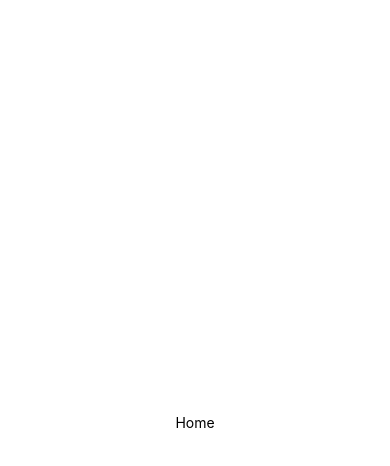
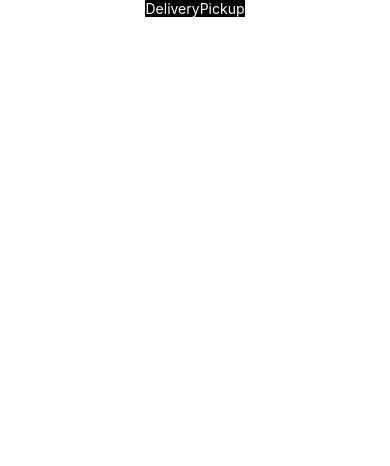
Before and after one commit to Richie1136/Uber-Eats-React-Native, a React Native app in the folder uber-eats-react-native/: screen / in a window 390 px wide. Shown: the top 466 px of the page. Built offline with nearby package versions, Linux system fonts and the light colour scheme.

Commit message:
Created a header button function which takes in the title prop and changing the title inside of the headerTabs function and added styling to the HeaderButton and the HeaderTabs

```diff
--- a/uber-eats-react-native/App.js
+++ b/uber-eats-react-native/App.js
@@ -4,17 +4,6 @@ import Home from './screens/Home';
 
 export default function App() {
   return (
-    <View style={styles.container}>
-      <Home />
-    </View>
+    <Home />
   );
 }
-
-const styles = StyleSheet.create({
-  container: {
-    flex: 1,
-    backgroundColor: '#fff',
-    alignItems: 'center',
-    justifyContent: 'center',
-  },
-});
--- a/uber-eats-react-native/components/headertabs/HeaderTabs.js
+++ b/uber-eats-react-native/components/headertabs/HeaderTabs.js
@@ -1,11 +1,20 @@
-import { View, Text } from 'react-native'
+import { View, Text, Button, TouchableOpacity } from 'react-native'
 
 const HeaderTabs = () => {
   return (
-    <View>
-      <Text>HeaderTabs</Text>
+    <View style={{ flexDirection: 'row', justifyContent: 'center' }}>
+      <HeaderButton title="Delivery" />
+      <HeaderButton title="Pickup" />
     </View>
   )
 }
 
+const HeaderButton = ({ title }) => (
+  <View>
+    <TouchableOpacity style={{ backgroundColor: 'black' }}>
+      <Text style={{ color: 'white' }}>{title}</Text>
+    </TouchableOpacity>
+  </View>
+)
+
 export default HeaderTabs
--- a/uber-eats-react-native/screens/Home.js
+++ b/uber-eats-react-native/screens/Home.js
@@ -1,10 +1,11 @@
-import { View, Text } from 'react-native'
+import { View, Text, SafeAreaView } from 'react-native'
+import HeaderTabs from '../components/headertabs/HeaderTabs'
 
 const Home = () => {
   return (
-    <View>
-      <Text>Home</Text>
-    </View>
+    <SafeAreaView>
+      <HeaderTabs />
+    </SafeAreaView>
   )
 }
 
```
